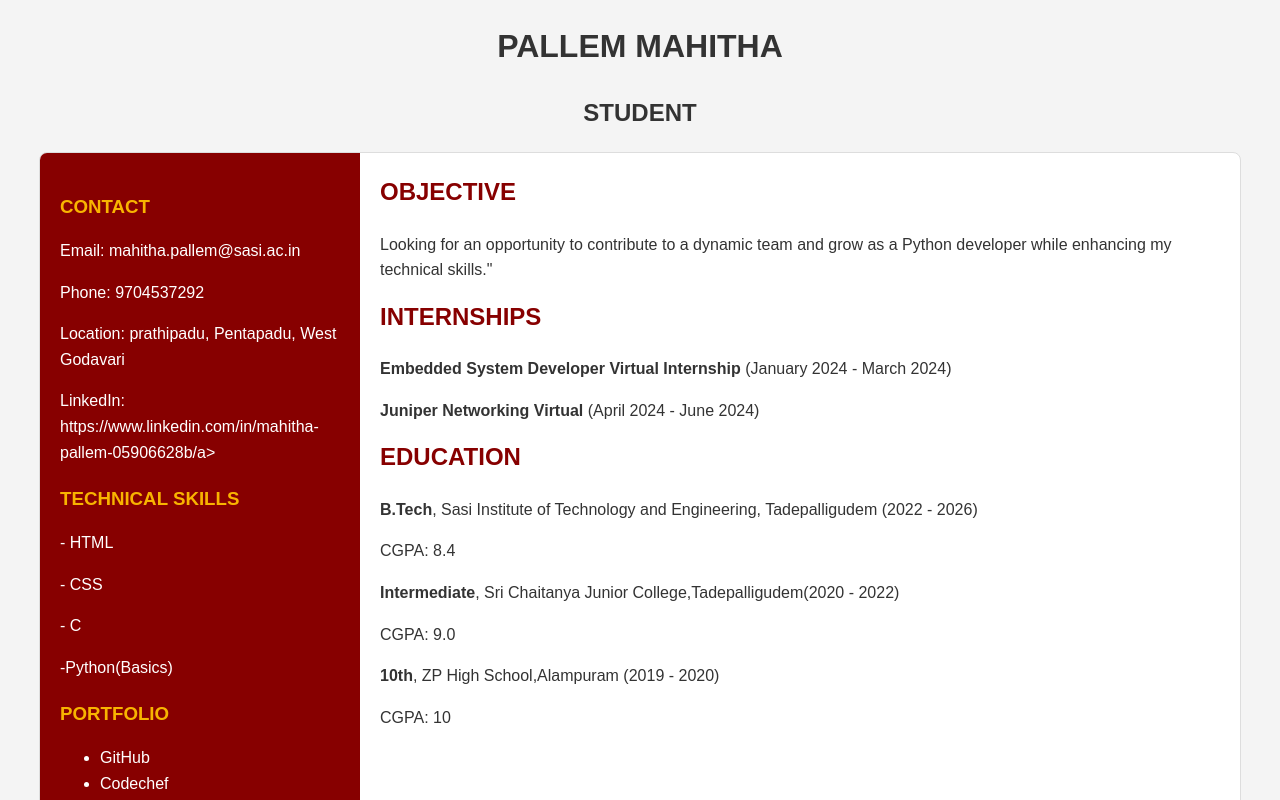
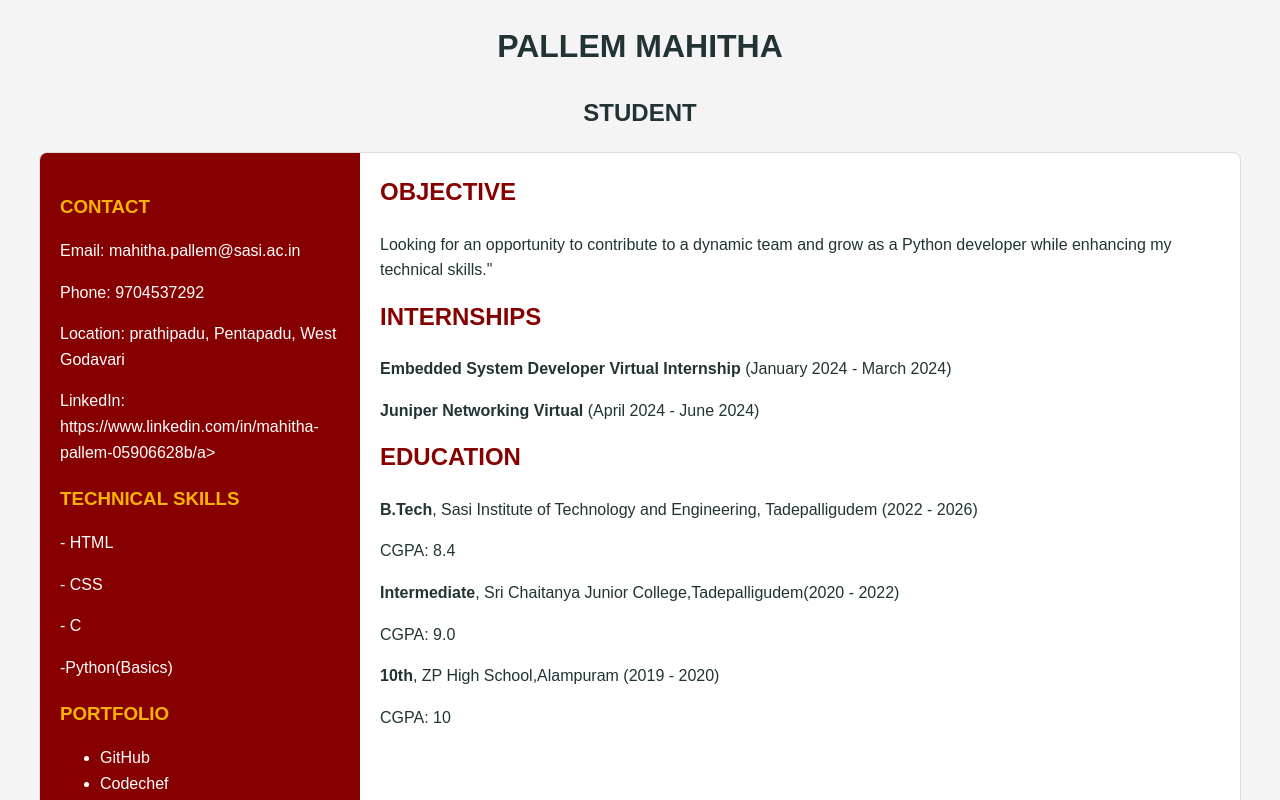
Before and after one commit to pallemmahitha/pallemmahitha.github.io, a plain HTML site: page index.html in a window 1280 px wide. Shown: the top 800 px of the page. Drawn offline with Linux system fonts and the light colour scheme.

Commit message:
Update styles.css

```diff
--- a/styles.css
+++ b/styles.css
@@ -4,7 +4,7 @@ body {
     margin: 0;
     padding: 0;
     background-color: #f4f4f4;
-    color: #333;
+    color: #233;
 }
 
 .resume-container {
```
